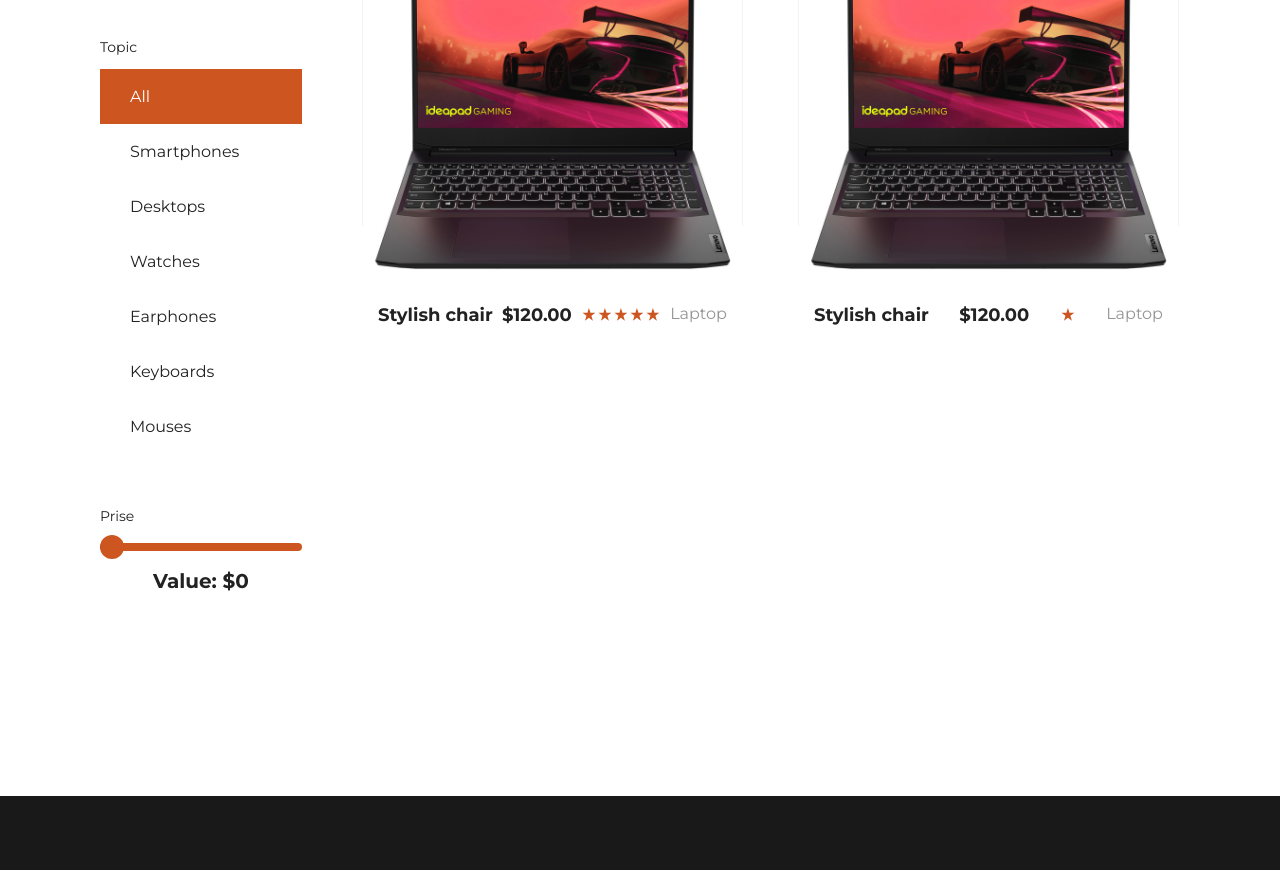
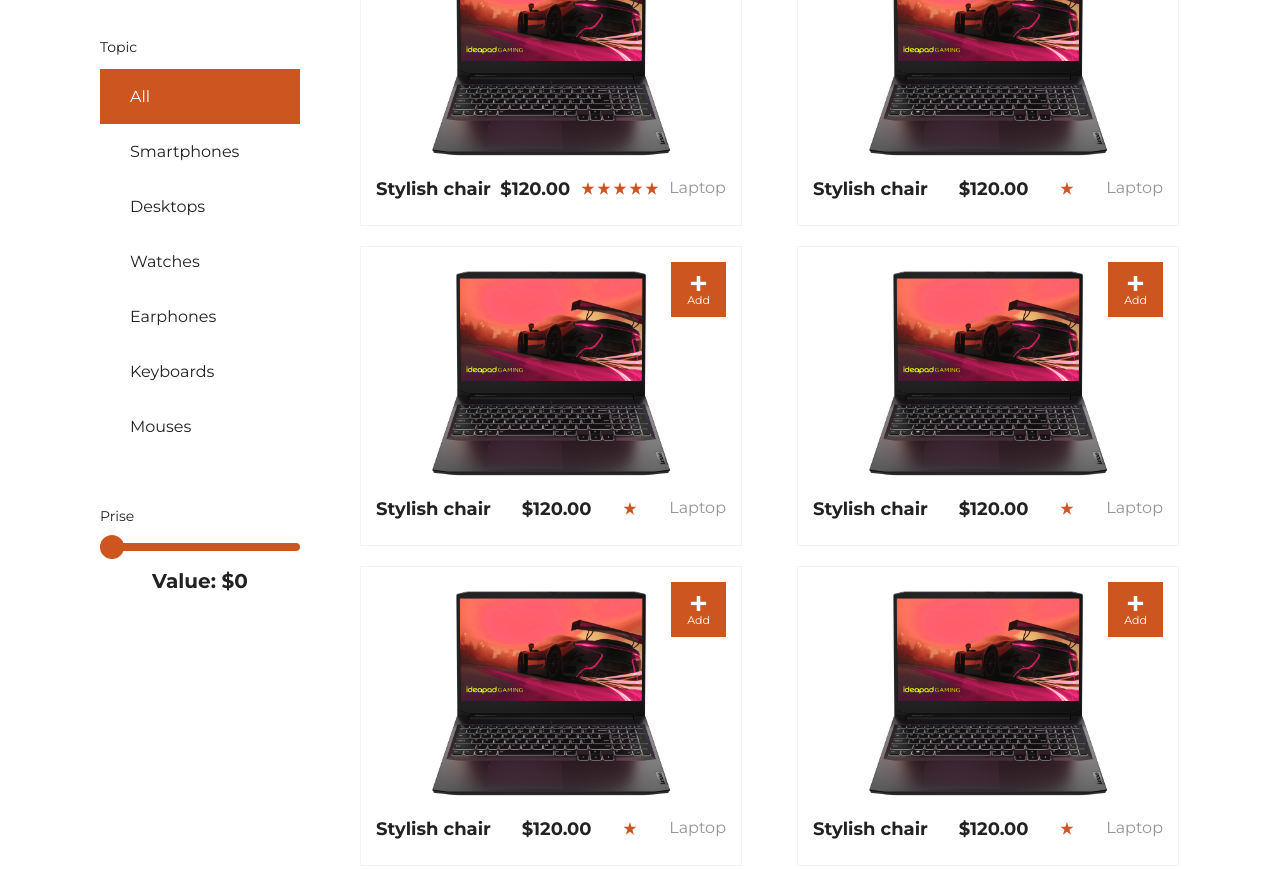
Before and after one commit to tophcore9/tech-shop, a plain HTML site: page task_2.8/shop.html in a window 1280 px wide. Shown: the part 398-1268 px from the top of the page. Drawn offline with Linux system fonts and the light colour scheme.

Commit message:
Remake pictures on cards

```diff
--- a/task_2.8/css/shop-page/cards.scss
+++ b/task_2.8/css/shop-page/cards.scss
@@ -9,6 +9,9 @@
 }
 
 .shop__card {
+    max-height: 400px;
+    min-width: 275px;
+
     position: relative;
 
     width: calc(50% - 28px);
@@ -19,9 +22,9 @@
 
 .card__picture {
     width: 100%;
-    max-height: 400px;
+    max-height: 85%;
 
-    object-fit: cover;
+    object-fit: contain;
 }
 
 .card-info {
@@ -32,14 +35,6 @@
 
     font-size: 18px;
     font-weight: 700;
-}
-
-.card-info__name {
-
-}
-
-.card-info__price {
-
 }
 
 .card-info__rating {
--- a/task_2.8/shop.html
+++ b/task_2.8/shop.html
@@ -105,6 +105,59 @@
                     </div>
 
                     <div class="shop__card">
+                        <input type="checkbox" class="add-card__checkbox">
+                        <img class="card__picture" src="images/test-laptop.jpg" alt="">
+                        <div class="card-info">
+                            <span class="card-info__name">Stylish chair</span>
+                            <span class="card-info__price">$120.00</span>
+                            <div class="card-info__rating">
+                                <div class="rating-star"></div>
+                            </div>
+                            <span class="card-info__category">Laptop</span>
+                        </div>
+                    </div>
+
+                    <div class="shop__card">
+                        <input type="checkbox" class="add-card__checkbox">
+                        <img class="card__picture" src="images/test-laptop.jpg" alt="">
+                        <div class="card-info">
+                            <span class="card-info__name">Stylish chair</span>
+                            <span class="card-info__price">$120.00</span>
+                            <div class="card-info__rating">
+                                <div class="rating-star"></div>
+                            </div>
+                            <span class="card-info__category">Laptop</span>
+                        </div>
+                    </div>
+
+                    <div class="shop__card">
+                        <input type="checkbox" class="add-card__checkbox">
+                        <img class="card__picture" src="images/test-laptop.jpg" alt="">
+                        <div class="card-info">
+                            <span class="card-info__name">Stylish chair</span>
+                            <span class="card-info__price">$120.00</span>
+                            <div class="card-info__rating">
+                                <div class="rating-star"></div>
+                            </div>
+                            <span class="card-info__category">Laptop</span>
+                        </div>
+                    </div>
+
+                    <div class="shop__card">
+                        <input type="checkbox" class="add-card__checkbox">
+                        <img class="card__picture" src="images/test-laptop.jpg" alt="">
+                        <div class="card-info">
+                            <span class="card-info__name">Stylish chair</span>
+                            <span class="card-info__price">$120.00</span>
+                            <div class="card-info__rating">
+                                <div class="rating-star"></div>
+                            </div>
+                            <span class="card-info__category">Laptop</span>
+                        </div>
+                    </div>
+
+                    <div class="shop__card">
+                        <input type="checkbox" class="add-card__checkbox">
                         <img class="card__picture" src="images/test-laptop.jpg" alt="">
                         <div class="card-info">
                             <span class="card-info__name">Stylish chair</span>
```
Also changed, not shown: task_2.8/css/shop-page/cards.css, 1 other file.
